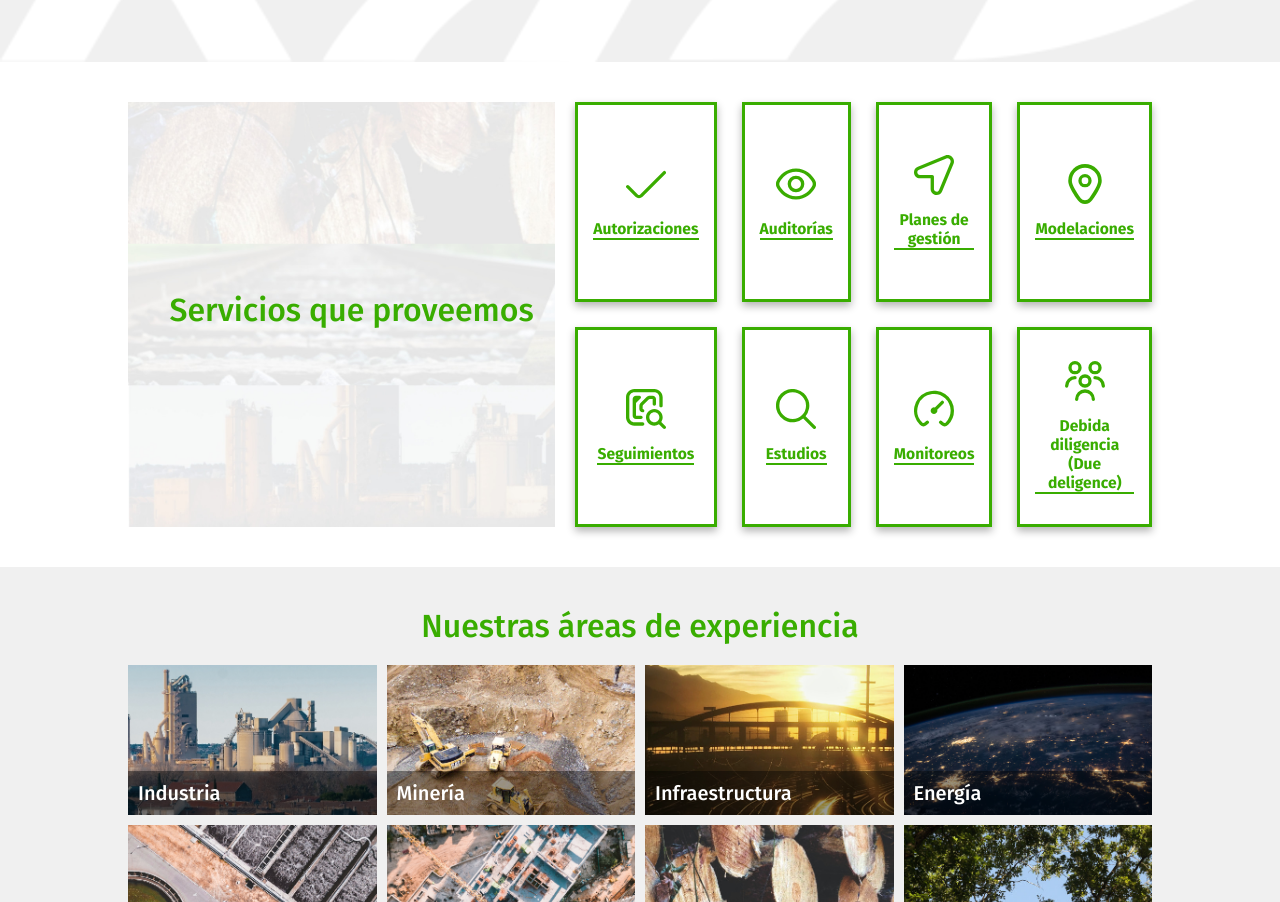
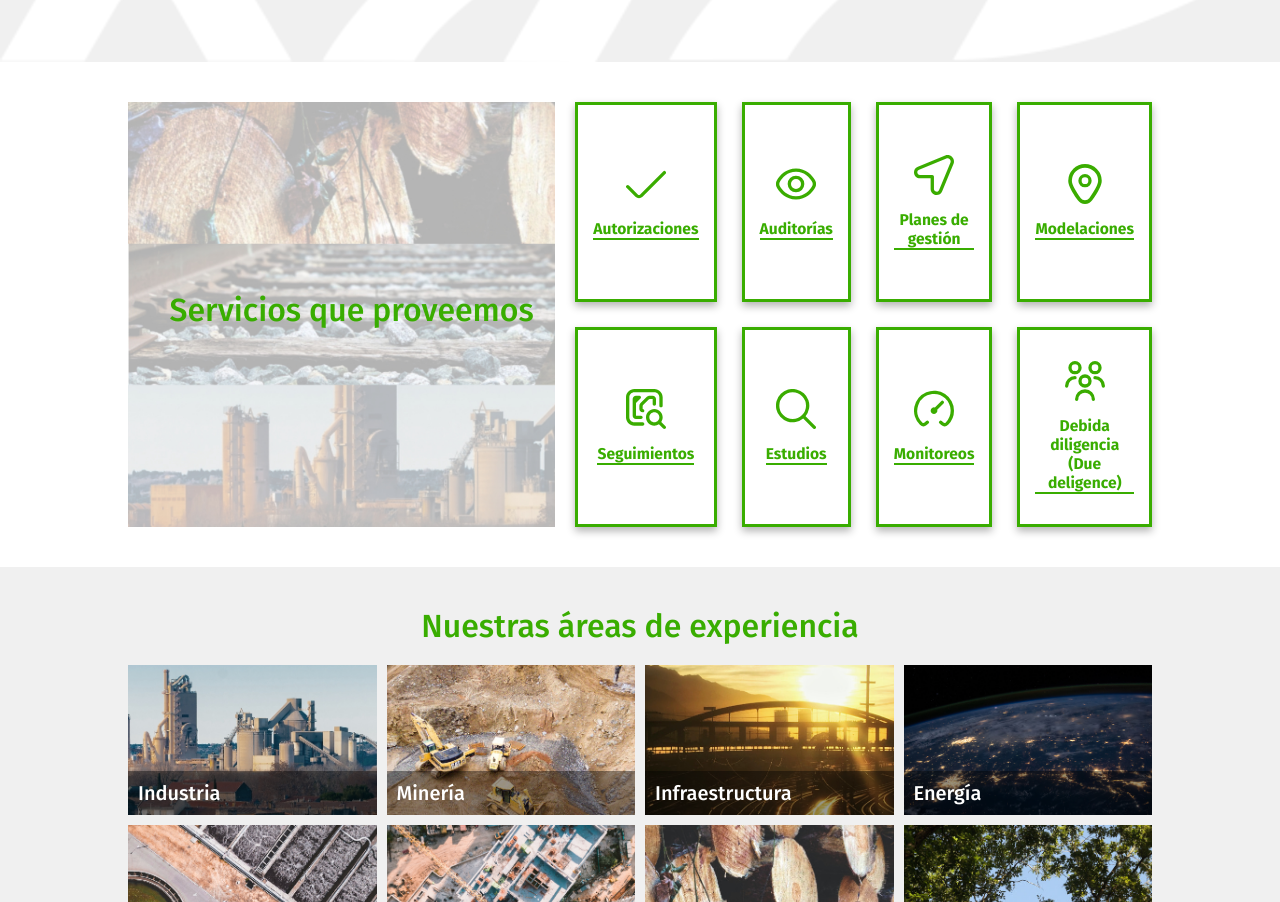
Before and after one commit to moras98/adapta-web-v2, a React (Create React App) app: page / in a window 1280 px wide. Shown: the part 800-1702 px from the top of the page. Built offline with nearby package versions, Linux system fonts and the light colour scheme.

Commit message:
service collage 2

```diff
--- a/src/components/ServiceOption2/ServiceOption2.js
+++ b/src/components/ServiceOption2/ServiceOption2.js
@@ -32,7 +32,7 @@ export default function ServiceOption2({ services, srv_title }) {
           alignItems: "flex-start",
           gap: "10px",
           textAlign: "justify",
-          backgroundImage: "url('/assets/images/services_collage.jpg')",
+          backgroundImage: "url('/assets/images/services_collage-2.jpg')",
           backgroundSize: "cover",
           backgroundRepeat: "repeat",
         }}
```
Also changed, not shown: public/assets/images/services_collage-2.jpg (added).
